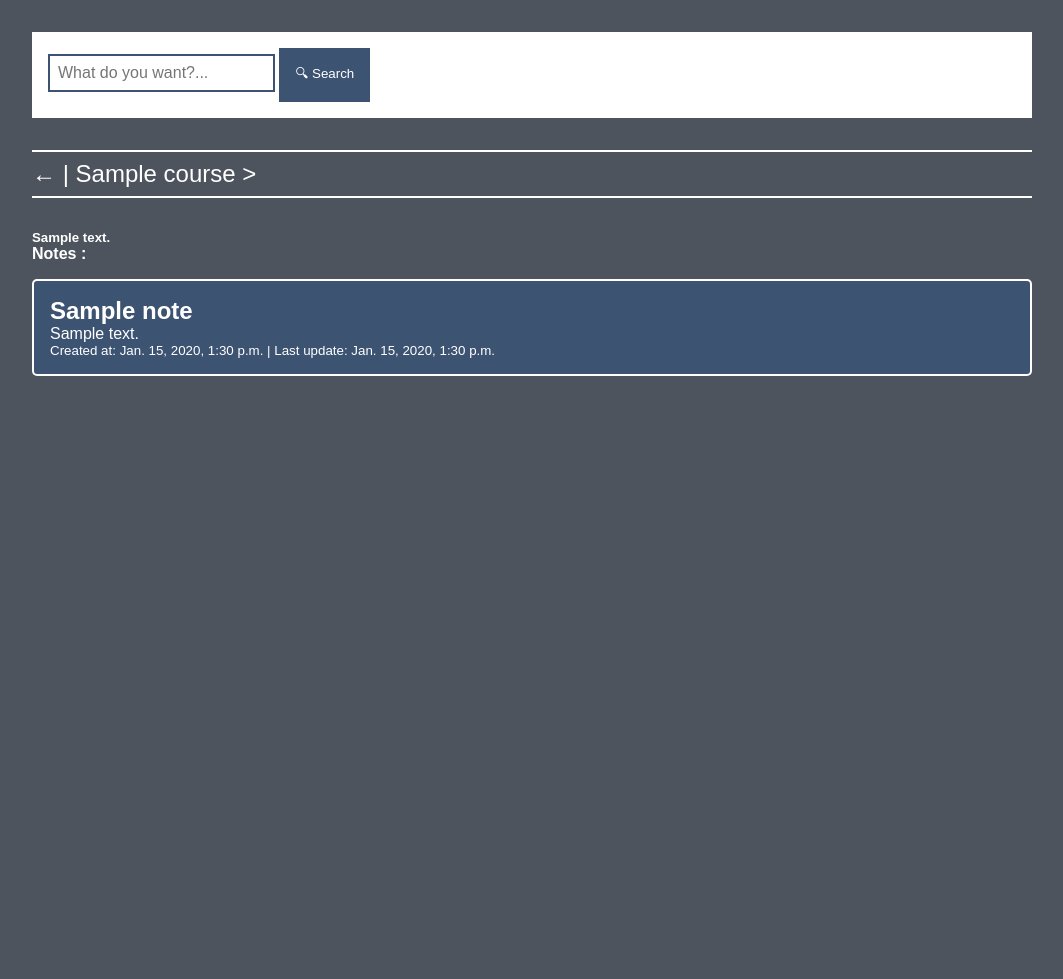
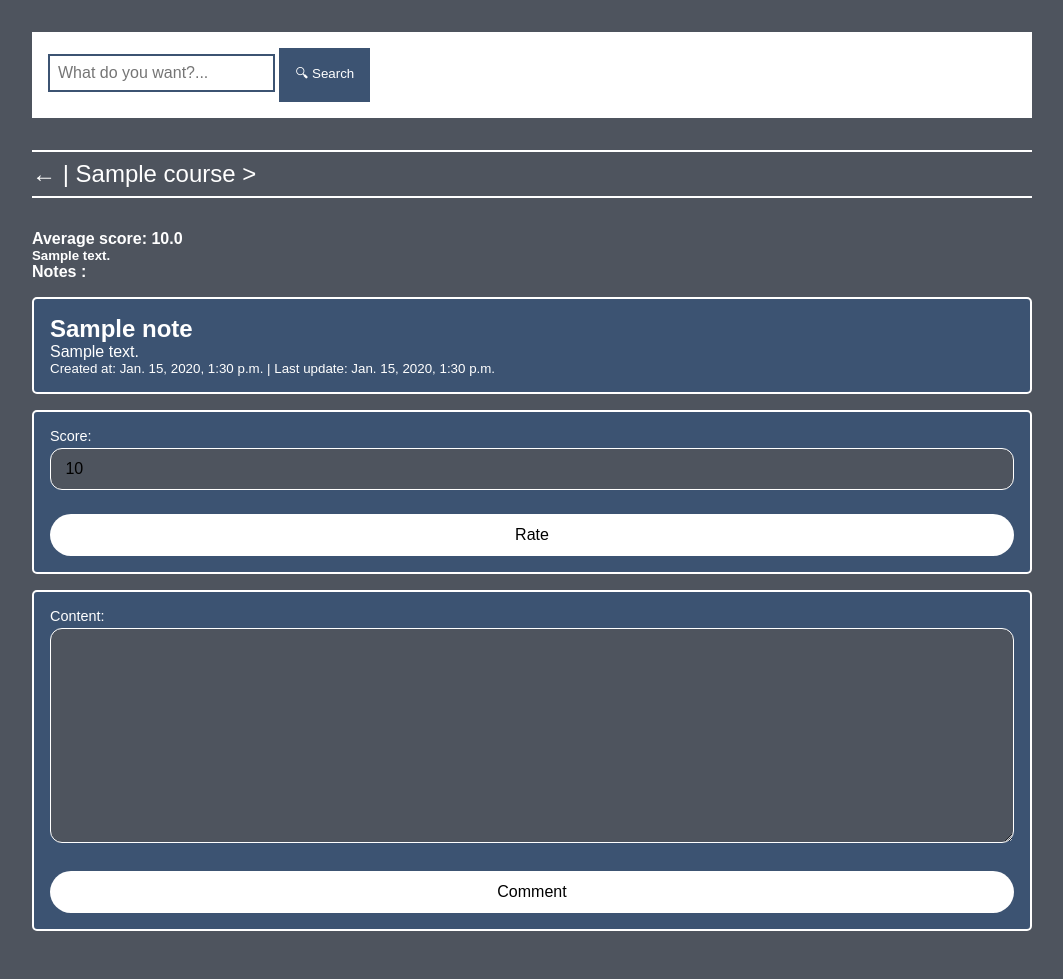
Before and after one commit to araxabd/academic-notes-organizer, a Django app: page /1 in a window 1280 px wide. Shown: the part 67-1046 px from the top of the page, without its empty margins (108-1171 px from the left). Before the commit the page ends 443 px from the top, so only its background shows below. Run offline with Django 5.2, Linux system fonts and the light colour scheme; a user stored in the database is signed in; tables that the repository leaves empty hold one stand-in row (values such as "Sample post").

Commit message:
rate and comment form and view

```diff
--- /dev/null
+++ b/project/marketplace/forms.py
@@ -0,0 +1,12 @@
+from django import forms
+from .models import Rating, Comment
+
+class RatingForm(forms.ModelForm):
+    class Meta:
+        model = Rating
+        fields = ['score']
+
+class CommentForm(forms.ModelForm):
+    class Meta:
+        model = Comment
+        fields = ['content']
--- a/project/marketplace/views.py
+++ b/project/marketplace/views.py
@@ -1,8 +1,9 @@
-from django.shortcuts import render, get_object_or_404
+from django.shortcuts import render, get_object_or_404, redirect
 from django.db.models import Avg
 from django.core.paginator import Paginator
 from courses.models import Course
 from .models import Rating, Comment
+from .forms import RatingForm, CommentForm
 
 def course_public_list(request):
     courses = Course.objects.filter(is_public=True).annotate(rating=Avg("ratings__score"))
@@ -12,6 +13,35 @@ def course_public_list(request):
     return render(request, 'marketplace/course_public_list.html', {'courses': page_courses})
 
 def course_public_profile(request, course_id):
-    course = get_object_or_404(Course, id=course_id, is_public=True)
+    course = get_object_or_404(Course.objects.annotate(rating=Avg("ratings__score")), id=course_id, is_public=True)
+    rating_form = None
+    comment_form = None
+    if request.user.is_authenticated:
+        last_rate = Rating.objects.filter(course=course, user=request.user).first()
+        rating_form = RatingForm(instance=last_rate)
+        comment_form = CommentForm()
+
+    if request.method == "POST" and request.user.is_authenticated:
+        if "rating_submit" in request.POST:
+            rating_form = RatingForm(request.POST, instance=last_rate)
+            if rating_form.is_valid():
+                rating = rating_form.save(commit=False)
+                rating.user = request.user
+                rating.course = course
+                rating.save()
+        elif "comment_submit" in request.POST:
+            comment_form = CommentForm(request.POST)
+            if comment_form.is_valid():
+                comment = comment_form.save(commit=False)
+                comment.user = request.user
+                comment.course = course
+                comment.save()
+        return redirect("marketplace:course_public_profile", course_id=course.id)
     notes = course.notes.filter(is_public=True).only("title", "desc", "created", "updated").order_by("created")
-    return render(request, 'marketplace/course_public_profile.html', {'course': course, 'notes': notes})
+    context = {
+            'course': course,
+            'notes': notes,
+            'rating_form': rating_form,
+            'comment_form': comment_form
+            }
+    return render(request, 'marketplace/course_public_profile.html', context)
--- a/project/static/styles.css
+++ b/project/static/styles.css
@@ -426,3 +426,21 @@ body {
 .paginator a {
 	color: var(--text);
 }
+
+.rate-box {
+	background: var(--fore);
+	color: var(--text);
+	border: 2px solid var(--text);
+	border-radius: 5px;
+	padding: 1rem;
+	margin-top: 1rem;
+}
+
+.comment-box {
+	background: var(--fore);
+	color: var(--text);
+	border: 2px solid var(--text);
+	border-radius: 5px;
+	padding: 1rem;
+	margin-top: 1rem;
+}
--- a/project/templates/marketplace/course_public_profile.html
+++ b/project/templates/marketplace/course_public_profile.html
@@ -4,7 +4,7 @@
 <div class="address">
 	<a href="{% url 'marketplace:course_public_list' %}">←</a> | {{ course.title }} &gt;
 </div>
-
+<strong>Average score: {{ course.rating }}</strong>
 <h5>{{ course.desc }}</h5>
 <h4> Notes : </h4>
 {% for note in notes %}
@@ -17,4 +17,24 @@
 <h5>There is no public notes!</h5>
 {% endfor %}
 
+{% if rating_form %}
+<div class="rate-box">
+	<form class="common-form" method="POST">
+		{% csrf_token %}
+		{{ rating_form }}
+		<button type="submit" name="rating_submit">Rate</button>
+	</form>
+</div>
+{% endif %}
+
+{% if comment_form %}
+<div class="comment-box">
+	<form class="common-form" method="POST">
+		{% csrf_token %}
+		{{ comment_form }}
+		<button type="submit" name="comment_submit">Comment</button>
+	</form>
+</div>
+{% endif %}
+
 {% endblock %}
```
